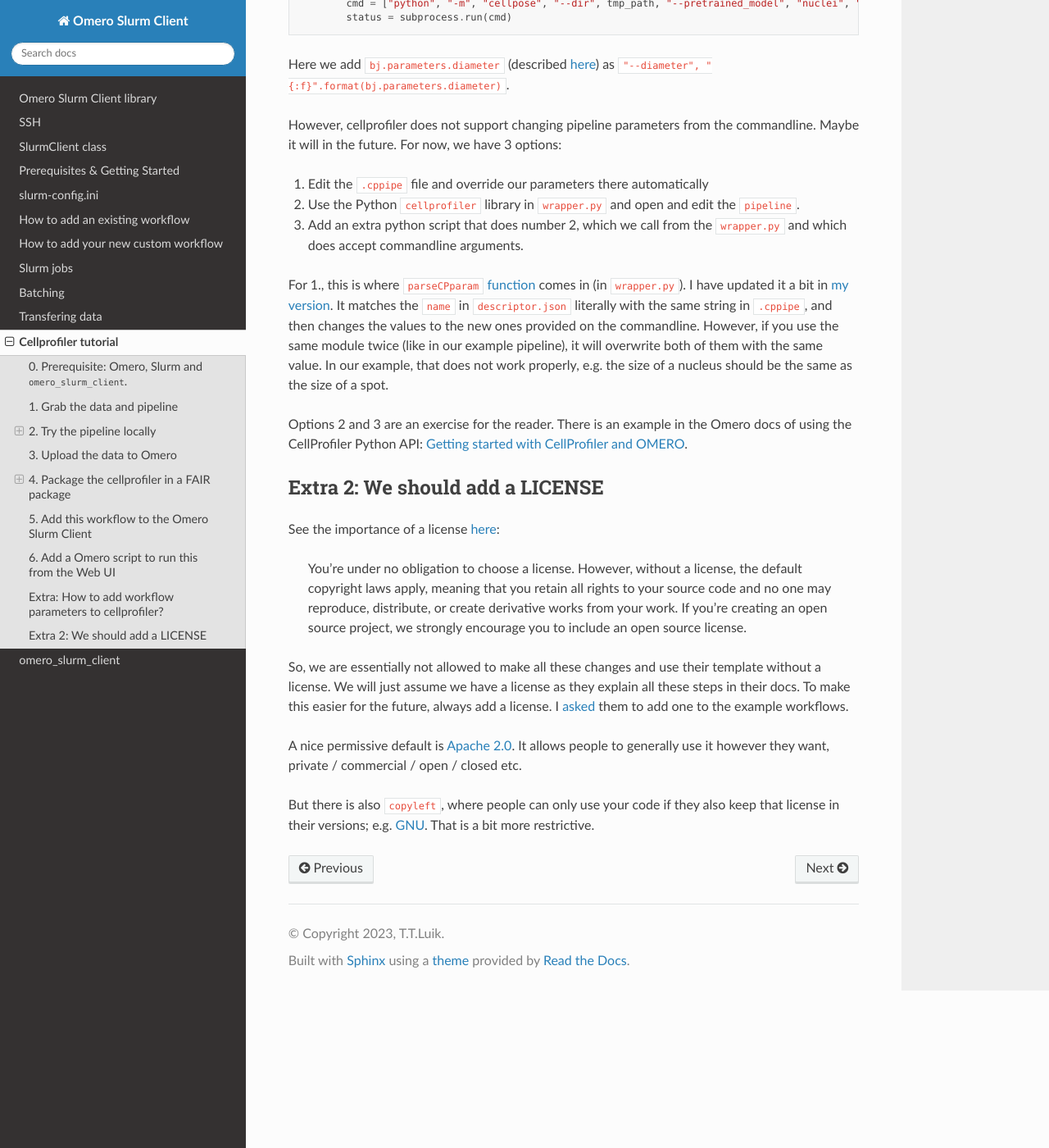
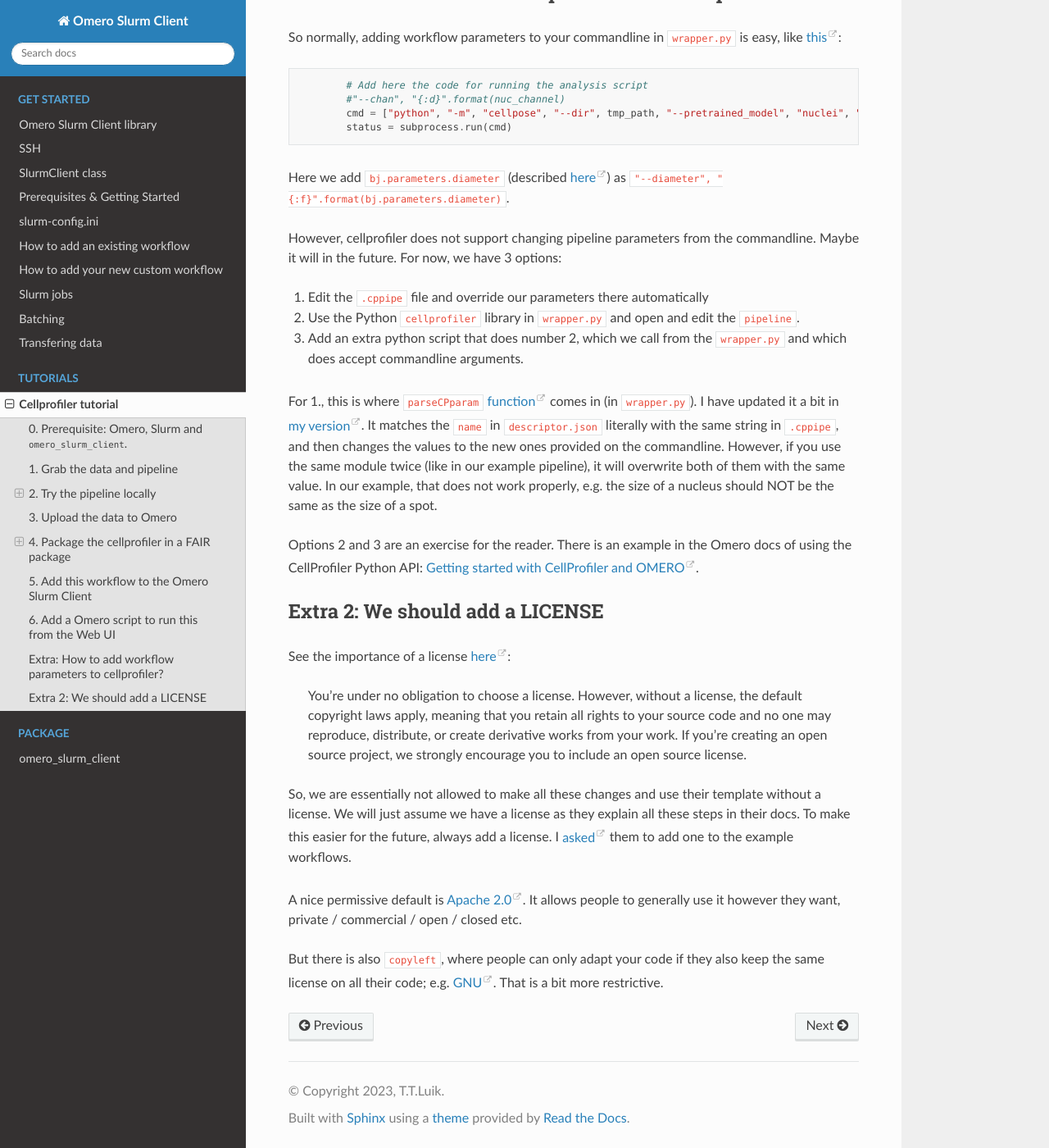
Before and after one commit to NL-BioImaging/biomero, a Sphinx documentation site: the page built from docs/tutorial_link.md, in a window 1280 px wide and 1400 px high, scrolled down 5891 px. Shown: the whole window at 82% size. Built offline with Sphinx 7.4.7 and the Read the Docs theme 2.0.0, drawn with Linux system fonts in a browser that asks for light colours; some of the changed text lies outside the part shown.

Commit message:
Update docs

````diff
--- a/docs/conf.py
+++ b/docs/conf.py
@@ -55,3 +55,19 @@ intersphinx_mapping = {
 
 html_theme = 'sphinx_rtd_theme'
 html_static_path = ['_static']
+html_theme_options = {
+    # 'analytics_id': 'G-XXXXXXXXXX',  #  Provided by Google in your dashboard
+    # 'analytics_anonymize_ip': False,
+    # 'logo_only': False,
+    'display_version': True,
+    # 'prev_next_buttons_location': 'bottom',
+    'style_external_links': True,
+    # 'vcs_pageview_mode': '',
+    # 'style_nav_header_background': 'white',
+    # Toc options
+    'collapse_navigation': True,
+    # 'sticky_navigation': True,
+    # 'navigation_depth': 4,
+    # 'includehidden': True,
+    # 'titles_only': False
+}
--- a/docs/index.rst
+++ b/docs/index.rst
@@ -11,6 +11,7 @@ Get started
 ***********************
 
 .. toctree::
+   :caption: Get Started
    :maxdepth: 4
 
    readme_link
@@ -18,6 +19,7 @@ Get started
 Tutorials
 ***********************
 .. toctree::
+   :caption: Tutorials
    :maxdepth: 2
 
    tutorial_link
@@ -27,6 +29,7 @@ Package
 ***********************
 
 .. toctree::
+   :caption: Package
    :maxdepth: 5
 
    modules
--- a/tutorial_cellprofiler.md
+++ b/tutorial_cellprofiler.md
@@ -339,7 +339,10 @@ cellprofiler_spot_job=jobs/cellprofiler_spot.sh
 ```
 Note that we link to the `v1.0.0` specifically.
 
-For me, that is rebuilding my docker:
+When using a new version, like `v1.0.1`, update this config again.
+For example, I had a bugfix, so I released [my workflow](https://hub.docker.com/r/torecluik/w_spotcounting-cellprofiler/tags) to `v1.0.1`, using the release + push + update steps.
+
+For me, updating is done by rebuilding my docker container for the processor worker:
 `docker-compose up -d --build omeroworker-5`
 
 2. and recreate the Slurm environment:
@@ -454,7 +457,7 @@ For now, we have 3 options:
 For 1., this is where `parseCPparam` [function](https://github.com/Neubias-WG5/W_NucleiSegmentation-CellProfiler/blob/master/wrapper.py#L8C1-L26C1) comes in (in `wrapper.py`). I have updated it a bit in [my version](https://github.com/TorecLuik/W_SpotCounting-CellProfiler/blob/master/wrapper.py#L10C1-L51C24).
 It matches the `name` in `descriptor.json` literally with the same string in `.cppipe`, and then changes the values to the new ones provided on the commandline.
 However, if you use the same module twice (like in our example pipeline), it will overwrite both of them with the same value.
-In our example, that does not work properly, e.g. the size of a nucleus should be the same as the size of a spot.
+In our example, that does not work properly, e.g. the size of a nucleus should NOT be the same as the size of a spot.
 
 Options 2 and 3 are an exercise for the reader. There is an example in the Omero docs of using the CellProfiler Python API: [Getting started with CellProfiler and OMERO](https://omero-guides.readthedocs.io/en/latest/cellprofiler/docs/gettingstarted.html).
 
@@ -469,4 +472,4 @@ To make this easier for the future, always add a license. I [asked](https://gith
 
 A nice permissive default is [Apache 2.0](https://choosealicense.com/licenses/apache-2.0/). It allows people to generally use it however they want, private / commercial / open / closed etc.
 
-But there is also `copyleft`, where people can only use your code if they also keep that license in their versions; e.g. [GNU](https://choosealicense.com/licenses/gpl-3.0/). That is a bit more restrictive.
+But there is also `copyleft`, where people can only adapt your code if they also keep the same license on all their code; e.g. [GNU](https://choosealicense.com/licenses/gpl-3.0/). That is a bit more restrictive.
````
Also changed, not shown: README.md (+4 -1 lines).
